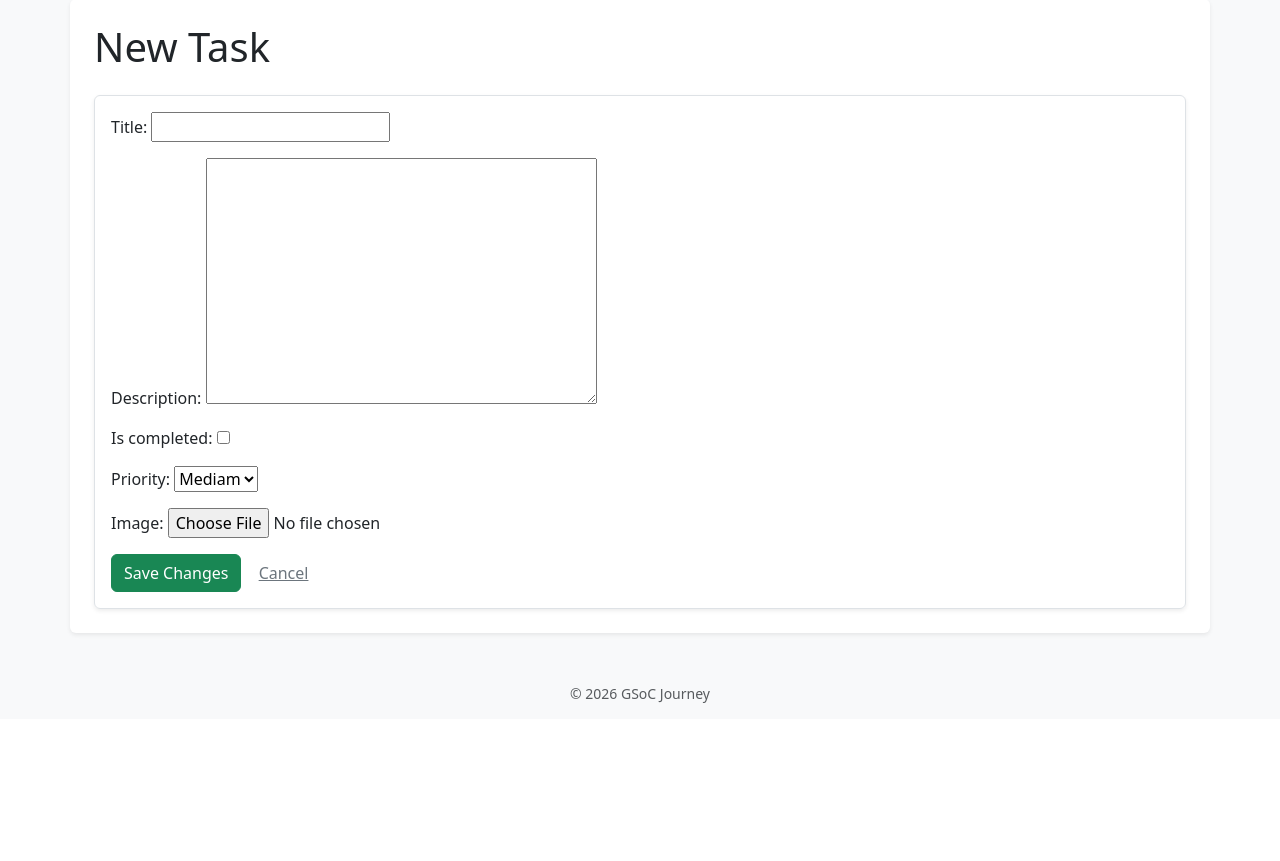
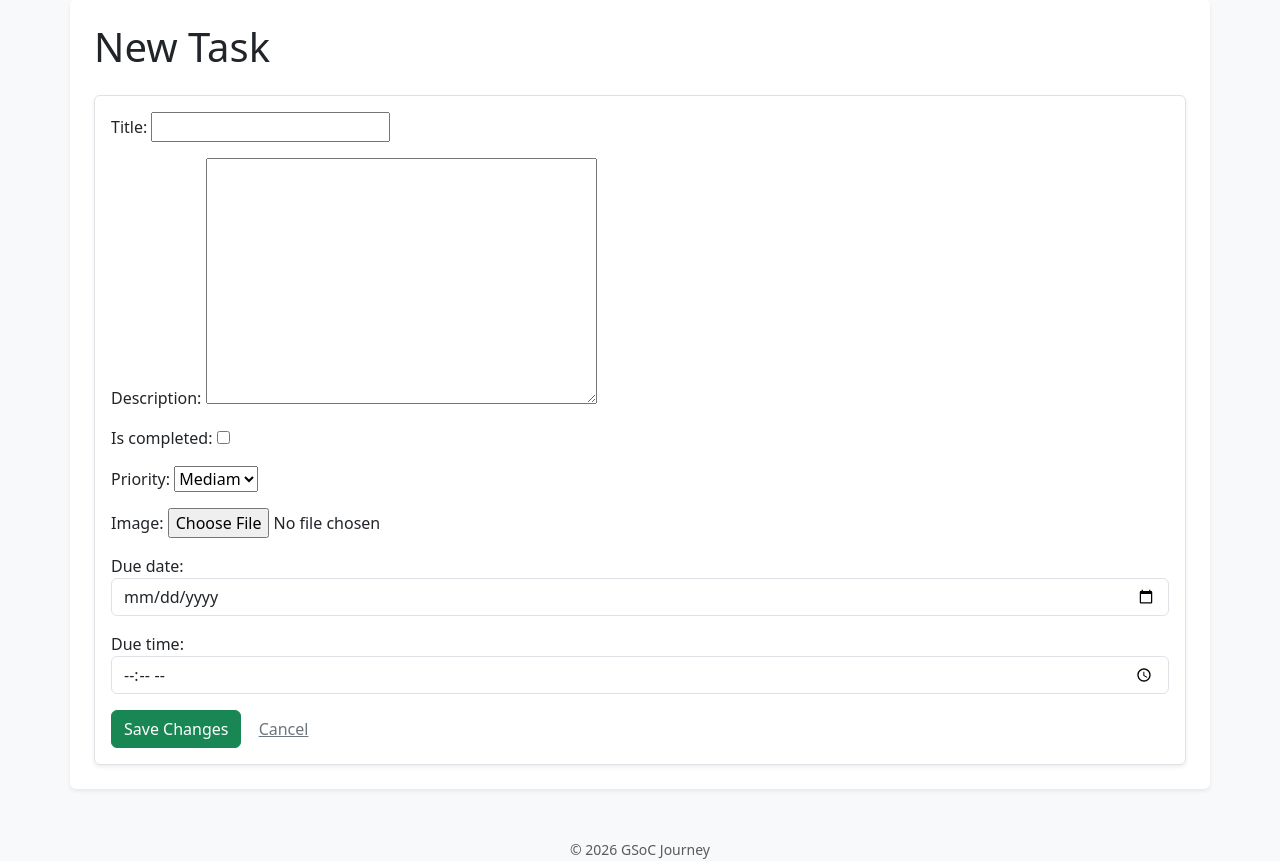
Before and after one commit to Arbinchaudhary240/Task_manager_app, a Django app: page /task-create/ in a window 1280 px wide. Shown: the part 81-942 px from the top of the page. Before the commit the page ends 784 px from the top, so only its background shows below. Run offline with Django 5.2, Linux system fonts and the light colour scheme; the visitor is signed in with stand-in values (Sample User, id 1).

Commit message:
Add datetime feild to add duedate and time of task

```diff
--- a/core/settings.py
+++ b/core/settings.py
@@ -105,7 +105,7 @@ AUTH_PASSWORD_VALIDATORS = [
 
 LANGUAGE_CODE = 'en-us'
 
-TIME_ZONE = 'UTC'
+TIME_ZONE = 'Asia/Kathmandu'
 
 USE_I18N = True
 
--- a/my_app/form.py
+++ b/my_app/form.py
@@ -2,6 +2,15 @@ from django import forms
 from .models import Task
 
 class TaskForm(forms.ModelForm):
+    due_date = forms.DateField(
+        widget=forms.DateInput(attrs={'type':'date', 'class':'form-control'}),
+        required=True
+    )
+
+    due_time = forms.TimeField(
+        widget=forms.TimeInput(attrs={'type':'time', 'class':'form-control'}),
+        required=False
+    )
     class Meta:
         model = Task
         fields = ['title', 'description', 'is_completed', 'priority','image']
--- a/my_app/models.py
+++ b/my_app/models.py
@@ -9,6 +9,8 @@ class Task(models.Model):
     is_completed = models.BooleanField(default=False)
     created_at = models.DateTimeField(auto_now_add=True)
     image = models.ImageField(upload_to='task_image/', blank=True, null=True)
+    due_date = models.DateTimeField(null=True, blank=True)
+
     PRIORITY_CHOICES = [
         ('L', 'Low'),
         ('M', 'Mediam'),
--- a/my_app/views.py
+++ b/my_app/views.py
@@ -11,6 +11,8 @@ from django.views.generic.detail import DetailView
 from django.contrib.messages.views import SuccessMessageMixin
 from django.contrib import messages
 from django.views import View
+from django.utils import timezone
+import datetime
 
 # Create your views here.
 
@@ -68,6 +70,13 @@ class TaskCreate(LoginRequiredMixin, SuccessMessageMixin, CreateView):
 
     def form_valid(self, form):
         form.instance.user = self.request.user
+        date = form.cleaned_data.get('due_date')
+        time = form.cleaned_data.get('due_time')
+
+        if date:
+            if not time:
+                time = datetime.time(23, 59)
+            form.instance.due_date = datetime.datetime.combine(date, time)
         return super().form_valid(form)
 
 class TaskUpdate(LoginRequiredMixin, SuccessMessageMixin, UpdateView):
```
Also changed, not shown: my_app/templates/my_app/task_list.html (+16 -0 lines), my_app/migrations/0005_task_due_date.py (added).
